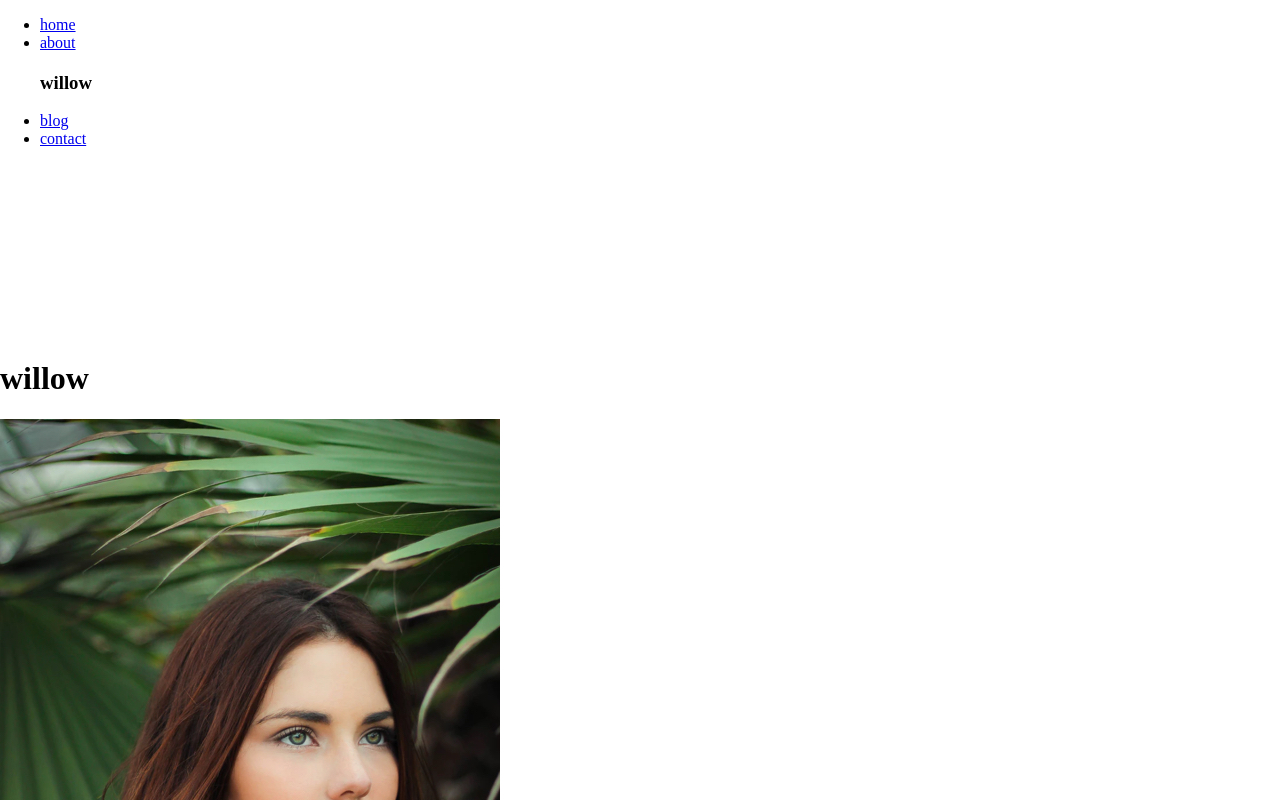
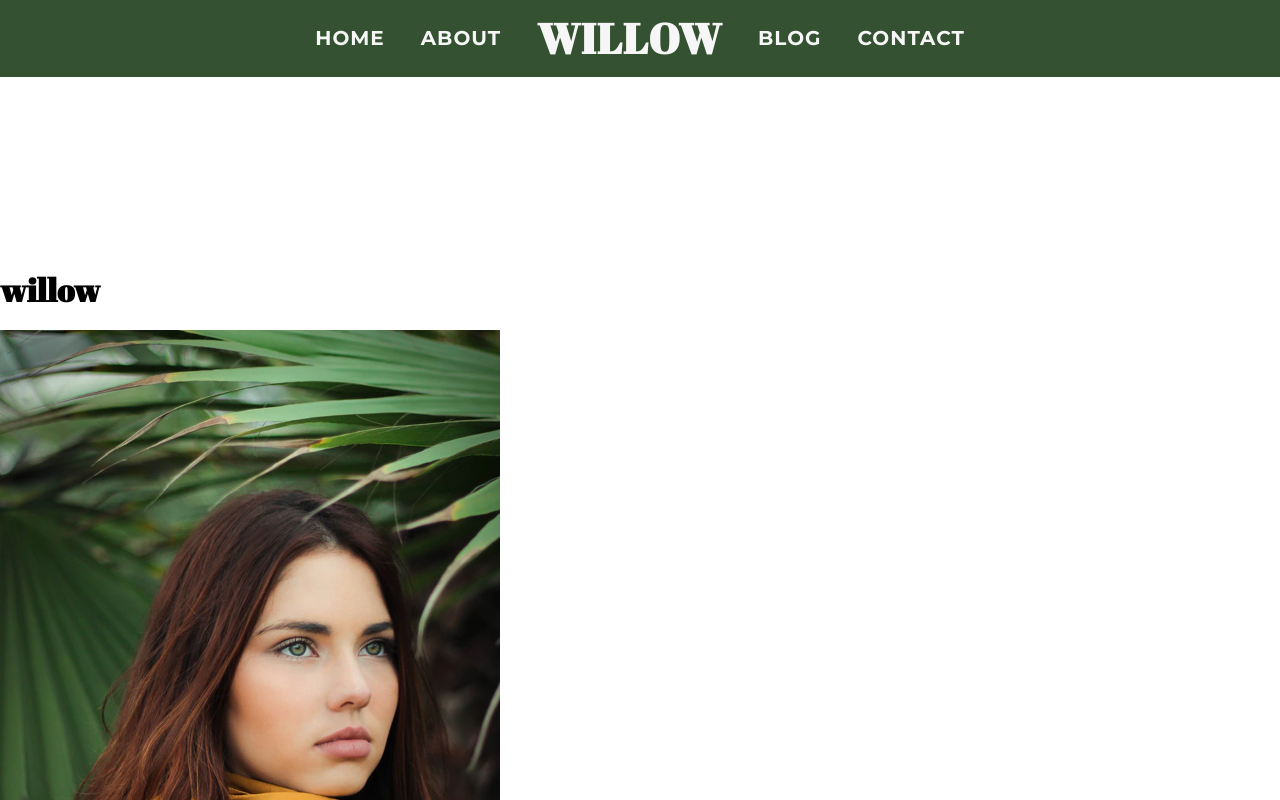
Before and after one commit to mtthdz/willow, a plain HTML site: page index.html in a window 1280 px wide. Shown: the top 800 px of the page. Drawn offline with Linux system fonts and the light colour scheme.

Commit message:
created navigation styling

```diff
--- a/index.html
+++ b/index.html
@@ -12,12 +12,12 @@
 <body>
     <header>
         <nav class="main-nav">
-            <ul class="nav-list">
-                <li class="nav-item"><a class="nav-link" href="#">home</a></li class="nav-item">
-                <li class="nav-item"><a class="nav-link" href="#">about</a></li class="nav-item">
-                <h3 class="nav-title">willow</h3>
-                <li class="nav-item"><a class="nav-link" href="./blog.html">blog</a></li class="nav-item">
-                <li class="nav-item"><a class="nav-link" href="./contact.html">contact</a></li class="nav-item">
+            <ul class="wrapper nav-list">
+                <li class="nav-item"><a class="nav-link" href="#">home</a></li>
+                <li class="nav-item"><a class="nav-link" href="#">about</a></li>
+                <li class="nav-item"><a href="#" class="nav-link"><h3 class="nav-title">willow</h3></a></li>
+                <li class="nav-item"><a class="nav-link" href="./blog.html">blog</a></li>
+                <li class="nav-item"><a class="nav-link" href="./contact.html">contact</a></li>
             </ul>
         </nav>
 
--- a/styles/scss/_general.scss
+++ b/styles/scss/_general.scss
@@ -10,6 +10,8 @@ html {
 
 body {
     font-size: 1.6rem; /* 10px * 1.6rem = 16px */
+    font-family: $secondaryFont;
+    font-family: $primaryFont;
 }
 
 img {
@@ -19,6 +21,11 @@ img {
 
 ul {
     list-style: none;
+}
+
+a {
+    text-decoration: none;
+    color: $blackShade;
 }
 
 * {
--- a/styles/scss/_navigation.scss
+++ b/styles/scss/_navigation.scss
@@ -3,3 +3,46 @@
 
 
 // nav section
+.main-nav {
+    background-color: $primaryColor;
+    width: 100%;
+}
+
+.nav-list {
+    display: flex;
+    flex-flow: row nowrap;
+    justify-content: center;
+    align-items: center;
+    width: 100%;
+
+    .nav-item {
+        height: 100%;
+        margin-right: 3%;
+        padding: 2% 0;
+
+        .nav-link {
+            font-family: $secondaryFont;
+            font-weight: bold;
+            font-size: 2.0rem;
+            text-transform: uppercase;
+            line-height: 29px;
+            letter-spacing: 1px;
+            color: $whiteShade;
+            height: 100%;
+            padding: 5% 0;
+        }
+
+        .nav-link:hover,
+        .nav-link:focus {
+            color: $accentColor;
+        }
+
+        .nav-title {
+            @include headerThree($whiteShade);
+        }
+    }
+
+    .nav-item:nth-child(5) {
+        margin-right: 0;
+    }
+}
--- a/styles/scss/_variables.scss
+++ b/styles/scss/_variables.scss
@@ -31,6 +31,7 @@ $secondaryFont: 'Montserrat', sans-serif;
     font-family: $primaryFont;
     font-weight: regular;
     font-size: 8.0rem;
+    text-transform: uppercase;
     line-height: 92px;
     letter-spacing: 1px;
     color: $whiteShade;
@@ -41,6 +42,7 @@ $secondaryFont: 'Montserrat', sans-serif;
     font-family: $primaryFont;
     font-weight: regular;
     font-size: 4.2rem;
+    text-transform: uppercase;
     letter-spacing: 1px;
     color: $shadeValue; //nav has white shade, remainder has black
 }
@@ -50,6 +52,7 @@ $secondaryFont: 'Montserrat', sans-serif;
     font-family: $primaryFont;
     font-weight: regular;
     font-size: 3.2rem;
+    text-transform: uppercase;
     letter-spacing: 1px;
     color: $blackShade;
 }
@@ -59,6 +62,7 @@ $secondaryFont: 'Montserrat', sans-serif;
     font-family: $primaryFont;
     font-weight: regular;
     font-size: 2.4rem;
+    text-transform: uppercase;
     letter-spacing: 1px;
     color: $blackShade;
 }
```
Also changed, not shown: styles/style.css.
